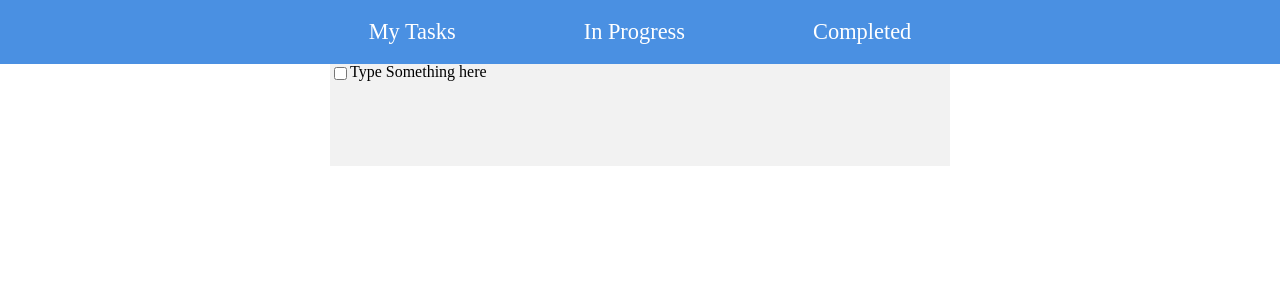
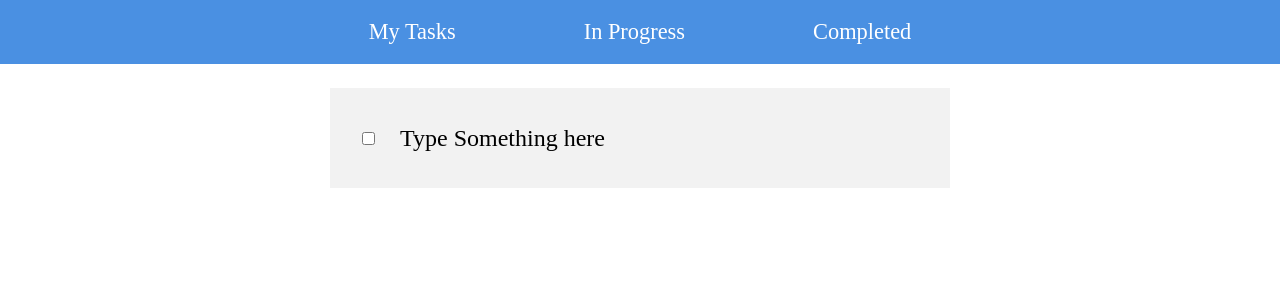
Before and after one commit to curt6815463/TimeHouseWeek1, a React (Create React App) app: page / in a window 1280 px wide. Shown: the top 300 px of the page. Built offline with nearby package versions, Linux system fonts and the light colour scheme.

Commit message:
add addBlock

```diff
--- a/package.json
+++ b/package.json
@@ -7,6 +7,7 @@
     "@fortawesome/fontawesome-free-brands": "^5.0.13",
     "@fortawesome/fontawesome-free-regular": "^5.0.13",
     "@fortawesome/fontawesome-free-solid": "^5.0.13",
+    "@fortawesome/react-fontawesome": "0.0.20",
     "react": "^16.4.0",
     "react-dom": "^16.4.0",
     "react-scripts": "1.1.4"
--- a/src/App.js
+++ b/src/App.js
@@ -1,5 +1,8 @@
 import React, { Component } from 'react';
-import logo from './logo.svg';
+import '@fortawesome/fontawesome'
+import '@fortawesome/fontawesome-free-solid'
+import '@fortawesome/fontawesome-free-regular'
+import '@fortawesome/fontawesome-free-brands'
 import HeaderSpirit from './pages/HeaderSpirit'
 import Content from './pages/Content'
 class App extends Component {
--- /dev/null
+++ b/src/pages/AddBlock/index.css
@@ -0,0 +1,3 @@
+.addBlock{
+  width: 620px;
+}
--- a/src/pages/Content/index.css
+++ b/src/pages/Content/index.css
@@ -2,11 +2,30 @@
   width: 620px;
   margin: 0 auto;
 }
-
 .content .eventCard{
   background-color:  #F2F2F2;
-  height: 102px;
+  margin-top: 1.5em;
 }
 .content .cardContainer{
   display: flex;
+  align-items: center;
+  height: 100px;
 }
+.cardContainer .checkBox{
+  width: 70px;
+}
+.cardContainer .checkBox input{
+  margin-left: 32px;
+}
+.cardContainer .eventTitle{
+  font-size: 24px;
+  width: 430px;
+}
+.cardContainer .starIcon{
+  width: 60px;
+  font-size: 24px;
+}
+.cardContainer .pencilIcon{
+  width: 60px;
+  font-size: 24px;
+}
--- a/src/pages/Content/index.js
+++ b/src/pages/Content/index.js
@@ -4,19 +4,19 @@ import './index.css';
 class Content extends Component {
   render() {
     return (
-      <div class="content">
-        <div class="container">
-          <div class="eventCard">
-            <div class="cardContainer">
-              <div>
+      <div className="content">
+        <div className="container">
+          <div className="eventCard">
+            <div className="cardContainer">
+              <div className="checkBox">
                 <input id="checkBox" type="checkbox"></input>
               </div>
-              <div class="eventTitle">Type Something here</div>
-              <div>
-                <img></img>
+              <div className="eventTitle">Type Something here</div>
+              <div className="starIcon">
+                <i className="far fa-star"></i>
               </div>
-              <div>
-                <img></img>
+              <div className="pencilIcon">
+                <i className="fas fa-pencil-alt"></i>
               </div>
 
             </div>
```
Also changed, not shown: src/pages/AddBlock/index.js (added, +14 -0 lines), 1 other file (tests, documents, lock files or other folders).
